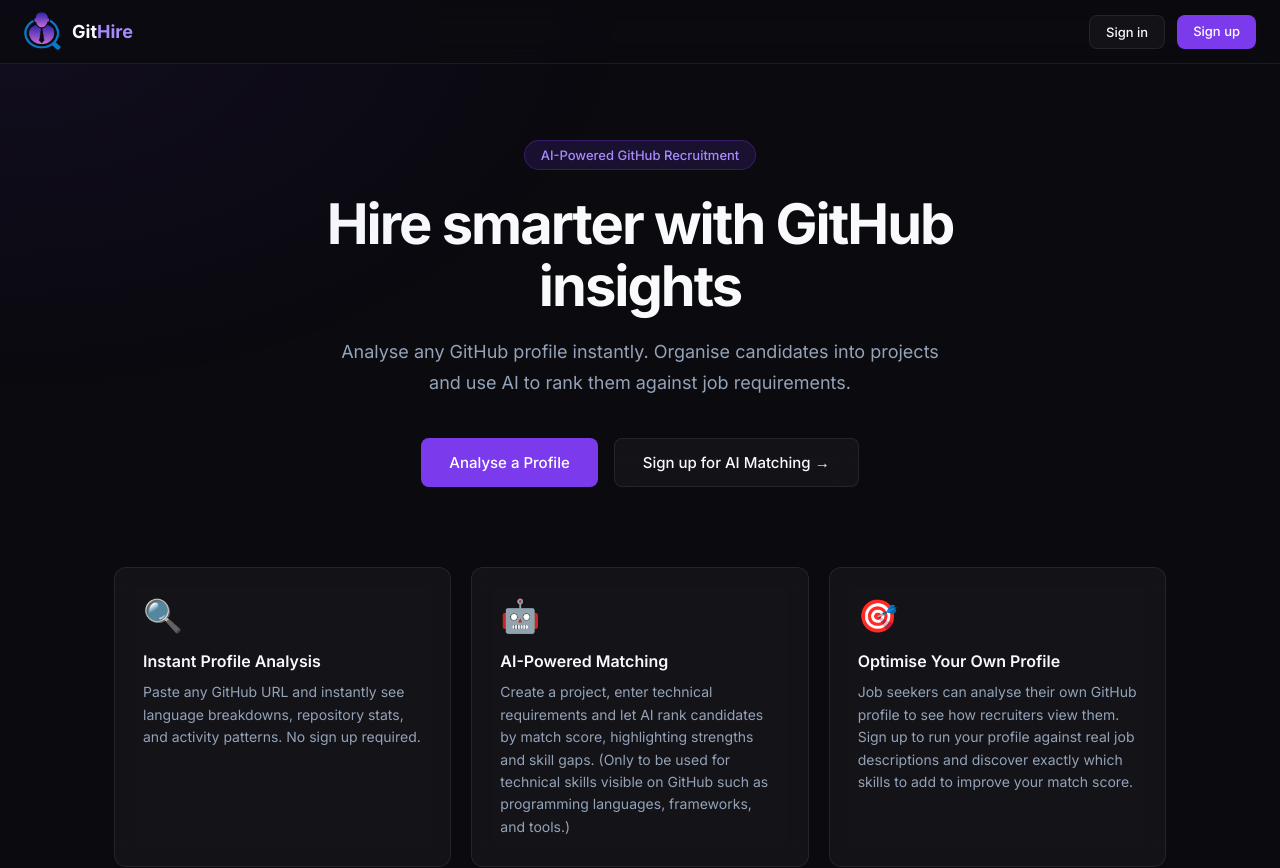
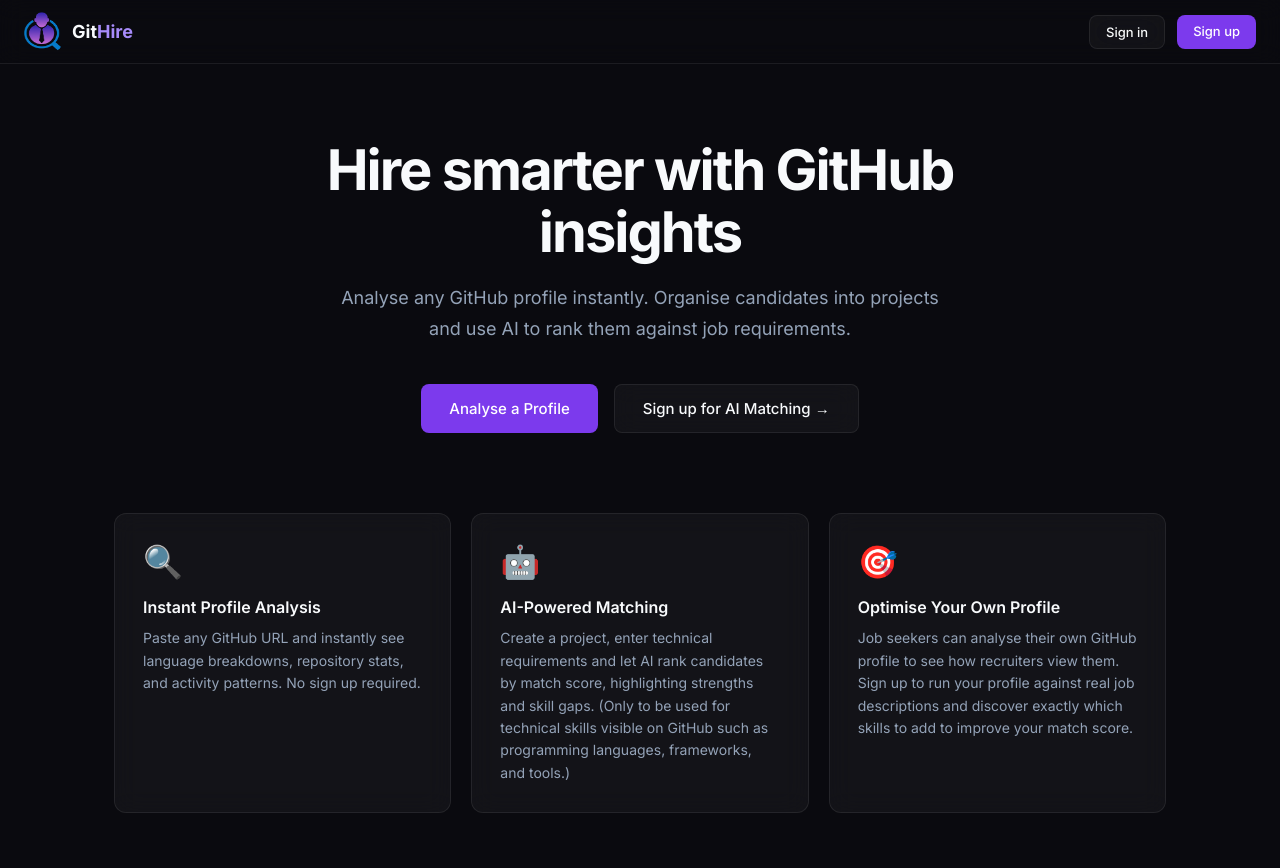
Before and after one commit to MthukaFernando/GitHire, a React (Vite) app in the folder githire/frontend/: page / in a window 1280 px wide. Shown: the top 868 px of the page. Built offline with nearby package versions, Linux system fonts and the light colour scheme.

Commit message:
made UI updates

```diff
--- a/githire/frontend/src/components/CandidateCard.jsx
+++ b/githire/frontend/src/components/CandidateCard.jsx
@@ -30,7 +30,7 @@
         justifyContent: 'space-between',
         alignItems: 'flex-start',
       }}>
-        {/* Left — avatar and info */}
+        {/* Left avatar and info */}
         <div style={{ display: 'flex', gap: '16px', alignItems: 'flex-start' }}>
           {githubData?.profile?.avatar_url ? (
             <img
@@ -151,7 +151,7 @@
           </div>
         </div>
 
-        {/* Right — remove button */}
+        {/* Right remove button */}
         <button
           onClick={(e) => {
             e.stopPropagation();
--- a/githire/frontend/src/index.css
+++ b/githire/frontend/src/index.css
@@ -107,7 +107,6 @@
 .input:focus {
   outline: none;
   border-color: var(--accent-primary);
-  box-shadow: 0 0 0 3px rgba(124, 58, 237, 0.15);
 }
 
 .input::placeholder {
@@ -130,18 +129,7 @@
   margin-bottom: 16px;
 }
 
-/* Subtle purple glow background effect */
-body::before {
-  content: '';
-  position: fixed;
-  top: -50%;
-  left: -50%;
-  width: 100%;
-  height: 100%;
-  background: radial-gradient(ellipse at center, rgba(124, 58, 237, 0.08) 0%, transparent 70%);
-  pointer-events: none;
-  z-index: 0;
-}
+
 
 /* Hiding the email in mobile view */
 @media (max-width: 600px) {
--- a/githire/frontend/src/pages/Landing.jsx
+++ b/githire/frontend/src/pages/Landing.jsx
@@ -159,21 +159,6 @@
           margin: "0 auto",
         }}
       >
-        <div
-          style={{
-            display: "inline-block",
-            background: "rgba(124, 58, 237, 0.15)",
-            border: "1px solid rgba(124, 58, 237, 0.3)",
-            borderRadius: "20px",
-            padding: "6px 16px",
-            fontSize: "13px",
-            color: "#a78bfa",
-            marginBottom: "24px",
-            fontWeight: "500",
-          }}
-        >
-          AI-Powered GitHub Recruitment
-        </div>
 
         <h1
           style={{
```
